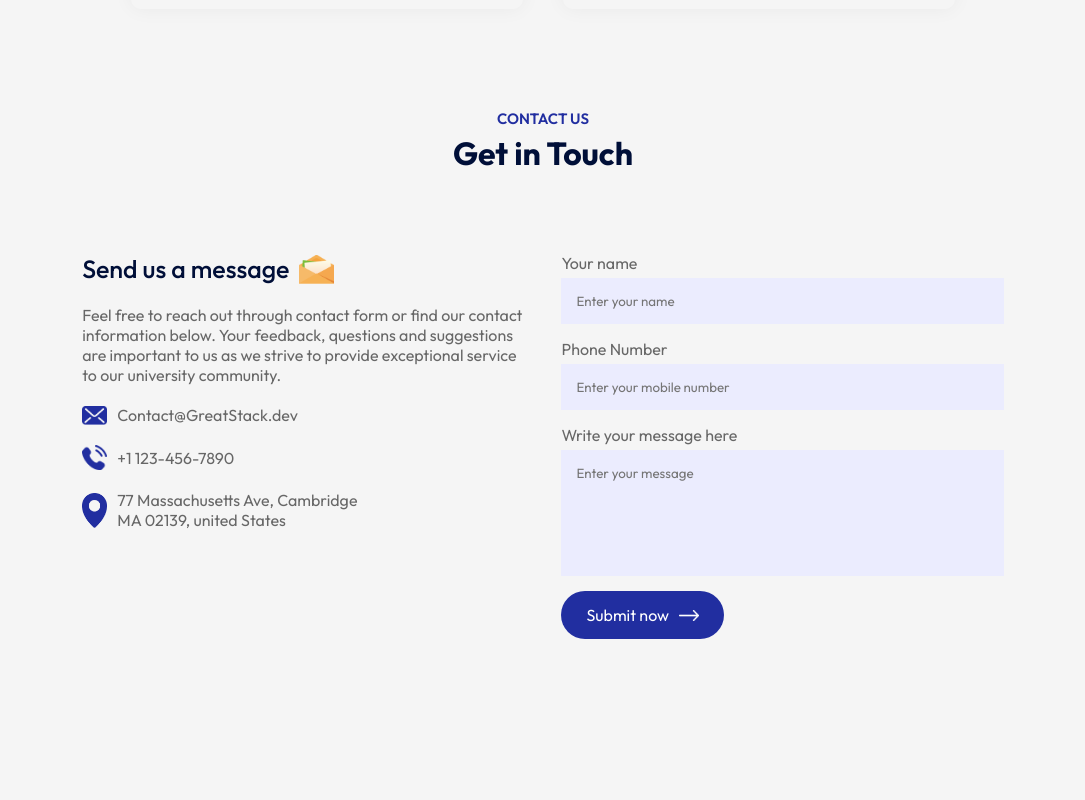
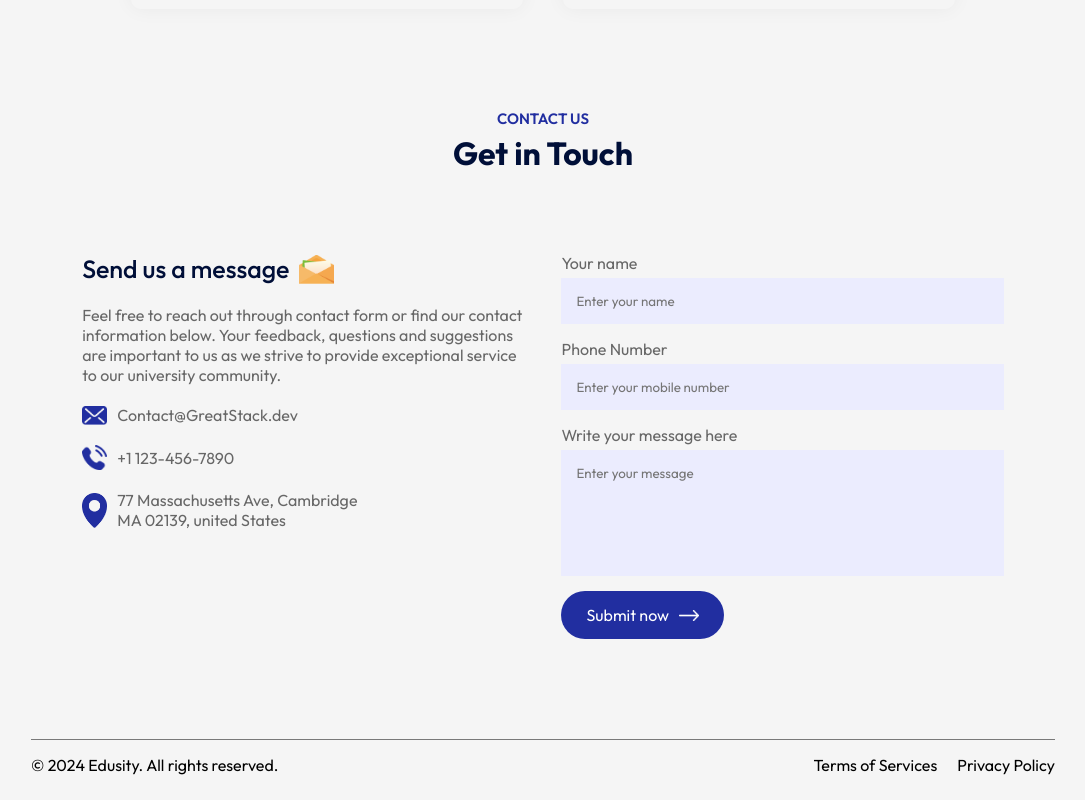
Before and after one commit to DerickMuluka/edusity, a React (Vite) app: page / in a window 1280 px wide. Shown: the part 2882-3682 px from the top of the page, without its empty margins (97-1182 px from the left). Before the commit the page ends 3621 px from the top, so only its background shows below. Built offline with nearby package versions, Linux system fonts and the light colour scheme.

Commit message:
feat: Add Footer component with basic structure and styling

```diff
--- a/src/App.jsx
+++ b/src/App.jsx
@@ -7,6 +7,7 @@
 import Campus from './components/Campus/Campus'
 import Testimonials from './components/Testimonials/Testimonials'
 import Contact from './components/Contact/Contact'
+import Footer from './components/Footer/Footer'
 
 
 const App = () => {
@@ -24,6 +25,7 @@
         <Testimonials/>
         <Title subTitle = 'Contact Us' title='Get in Touch'/>
         <Contact/>
+        <Footer/>
       </div>
     </div>
   )
--- /dev/null
+++ b/src/components/Footer/Footer.css
@@ -0,0 +1,16 @@
+.footer
+{
+    margin: 10px auto;
+    display: flex;
+    align-items: center;
+    justify-content: space-between;
+    border-top: 1px solid #797979;
+    padding: 15px 0;
+}
+
+.footer ul li
+{
+    list-style: none;
+    display: inline-block;
+    margin-left: 20px;
+}
--- /dev/null
+++ b/src/components/Footer/Footer.jsx
@@ -0,0 +1,16 @@
+import React from 'react'
+import './Footer.css'
+
+const Footer = () => {
+  return (
+    <div className='footer'>
+        <p>© 2024 Edusity. All rights reserved.</p>
+        <ul>
+            <li>Terms of Services</li>
+            <li>Privacy Policy</li>
+        </ul>
+    </div>
+  )
+}
+
+export default Footer
```
